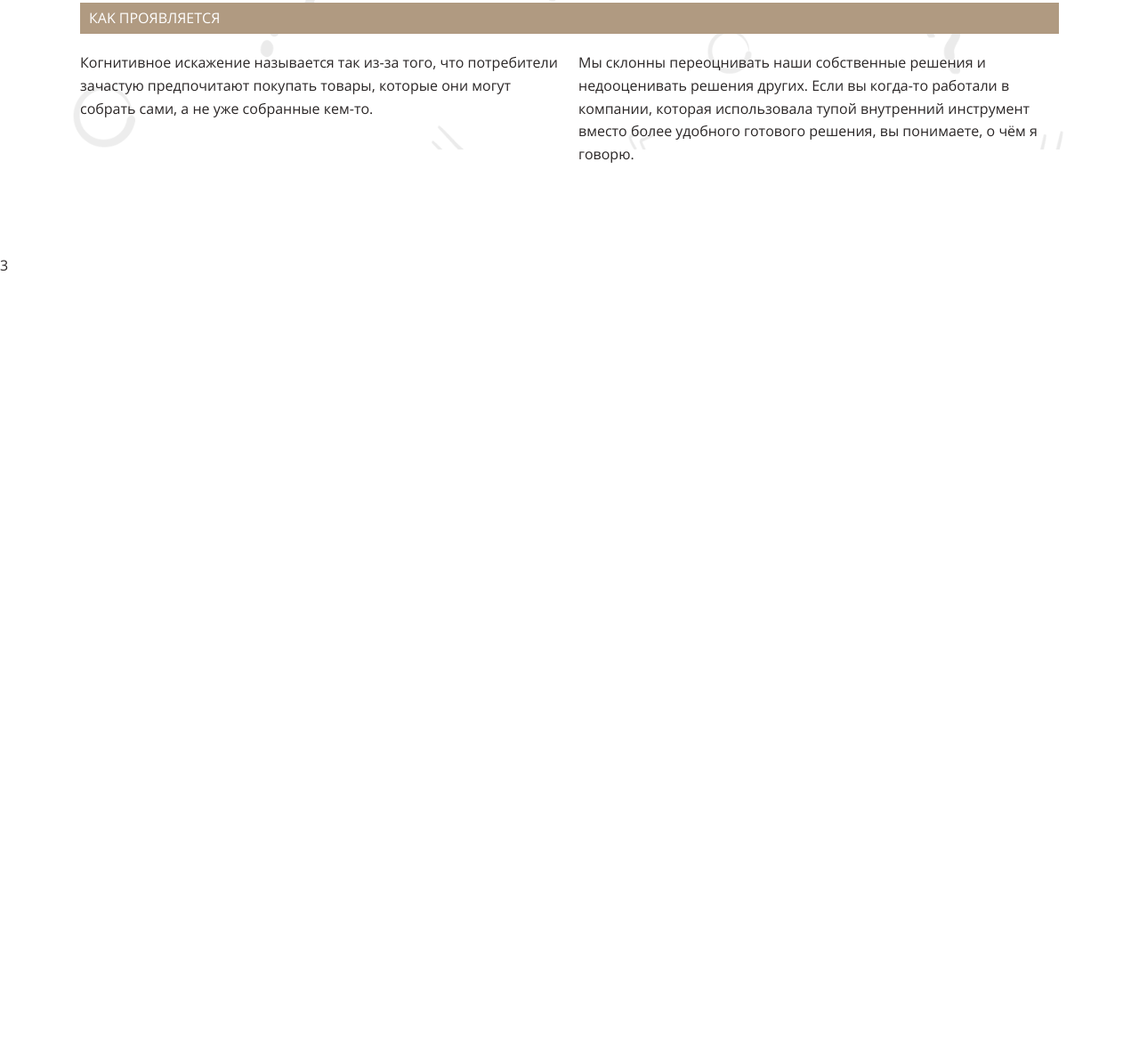
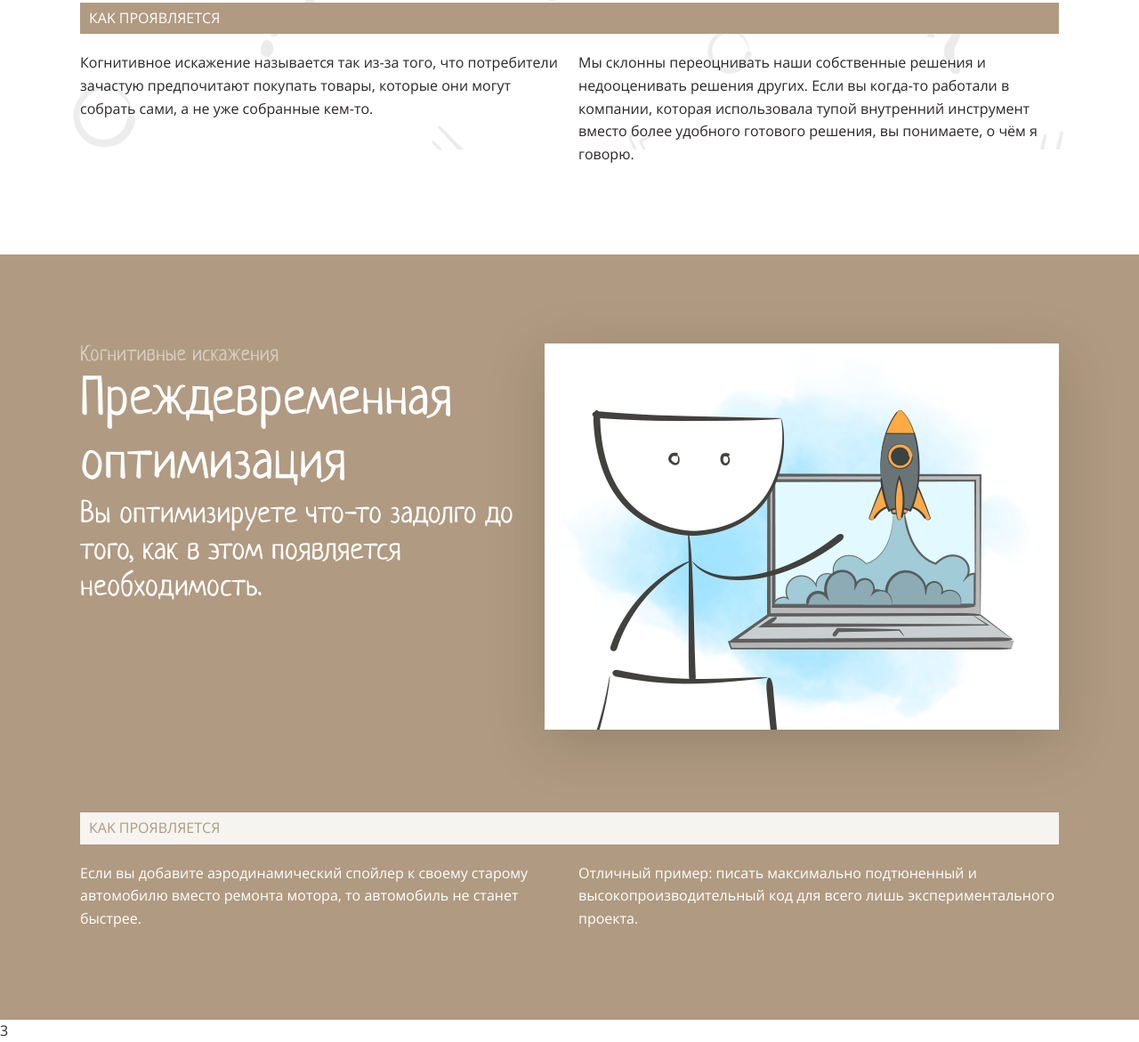
Before and after one commit to pawelmakarewicz/layout-designer-project-58, a website: page src/index.html in a window 1280 px wide. Shown: the part 3362-4533 px from the top of the page at 89% size. Before the commit the page ends 3674 px from the top, so only its background shows below. Drawn offline with Linux system fonts and the light colour scheme.

Commit message:
add section premature-optimization

```diff
--- a/src/index.html
+++ b/src/index.html
@@ -91,7 +91,7 @@
                 </nav>
                 <section class="ikea-effect" id="ikea-effect">
                     <div class="wrapper">
-                        <div class="flex-container-ikea-effect ">
+                        <div class="flex-container-section">
                             <div class="flex-item">
                                 <img src="./images/1.png" class="shadow-effect" alt="ikea-effect">
                             </div>
@@ -102,7 +102,7 @@
                             </div>
                         </div>
                         <h3 class="background-color-brown detailed-description-header-position description-detailed-header-box description-detailed-header-text text-color-white">КAK ПРОЯВЛЯЕТСЯ</h3>
-                            <div class="flex-container-ikea-effect detailed-description-position">
+                            <div class="flex-container-section detailed-description-position">
                                 <div class="flex-item">
                                     Когнитивное искажение называется так из-за того, что потребители зачастую предпочитают покупать товары, которые они могут собрать сами, а не уже собранные кем-то.
                                 </div>
@@ -112,6 +112,29 @@
                             </div>
                     </div>
                 </section>
+                <section class="premature-optimization background-color-brown text-color-white" id="premature-optimization">
+                    <div class="wrapper">
+                        <div class="flex-container-section">
+                            <div class="flex-item description h-text">
+                                <p class=" description-first-line  text-color-light-white ">Когнитивные искажения</p>
+                                <h2 >Преждевременная оптимизация</h2>
+                                <p class=" description-text ">Вы оптимизируете что-то задолго до того, как в этом появляется необходимость.</p>
+                            </div>
+                            <div class="flex-item position-relative">
+                                <img src="./images/2.png" class="shadow-effect picture-position" alt="premature-optimization">
+                            </div>
+                        </div>
+                        <h3 class="bacground-color-whhite detailed-description-header-position description-detailed-header-box description-detailed-header-text text-color-brown">КAK ПРОЯВЛЯЕТСЯ</h3>
+                            <div class="flex-container-section  detailed-description-position">
+                                <div class="flex-item">
+                                    Если вы добавите аэродинамический спойлер к своему старому автомобилю вместо ремонта мотора, то автомобиль не станет быстрее.
+                                </div>
+                                <div class="flex-item">
+                                    Отличный пример: писать максимально подтюненный и высокопроизводительный код для всего лишь экспериментального проекта.
+                                </div>
+                            </div>
+                    </div>
+                </section>
         </main>
         <footer>3</footer>
     </div>
--- a/src/styles/style.css
+++ b/src/styles/style.css
@@ -196,7 +196,7 @@ h4 {
   height: 100px;
 }
 
-.flex-container-ikea-effect {
+.flex-container-section {
   display: flex;
   justify-content: space-between;
 }
@@ -211,6 +211,10 @@ h4 {
 
 .description-detailed-header-box {
   padding: 5px 10px;
+}
+
+.picture-position {
+  float: right;
 }
 
 /** BOX-MODEL   END **/
@@ -310,6 +314,14 @@ h3 {
   background: #b09a81;
 }
 
+.text-color-brown {
+  color: #b09a81;
+}
+
+.text-color-light-white {
+  color: #d7ccc0;
+}
+
 /** VIEW  END **/
 .header::before {
   position: absolute;
```
